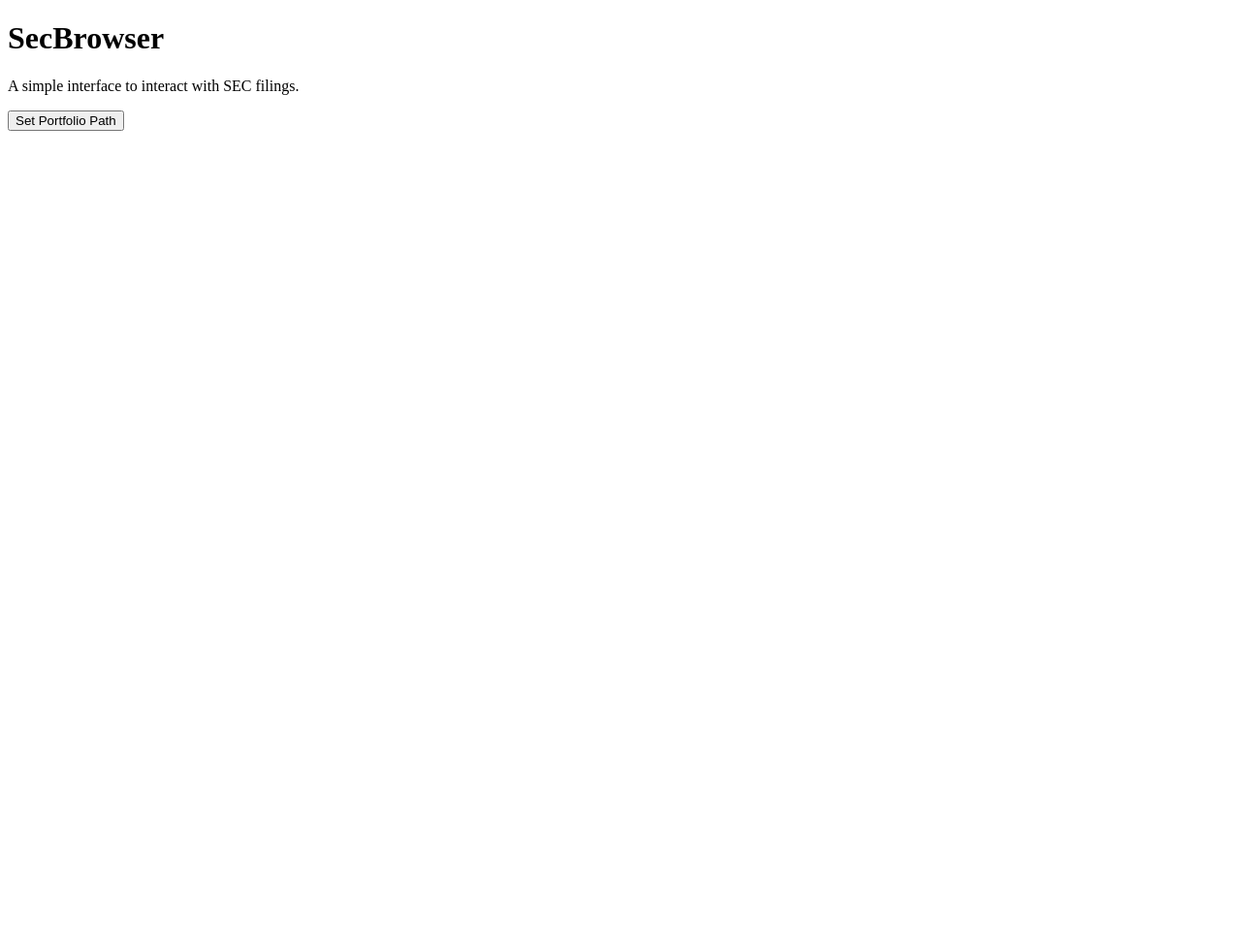
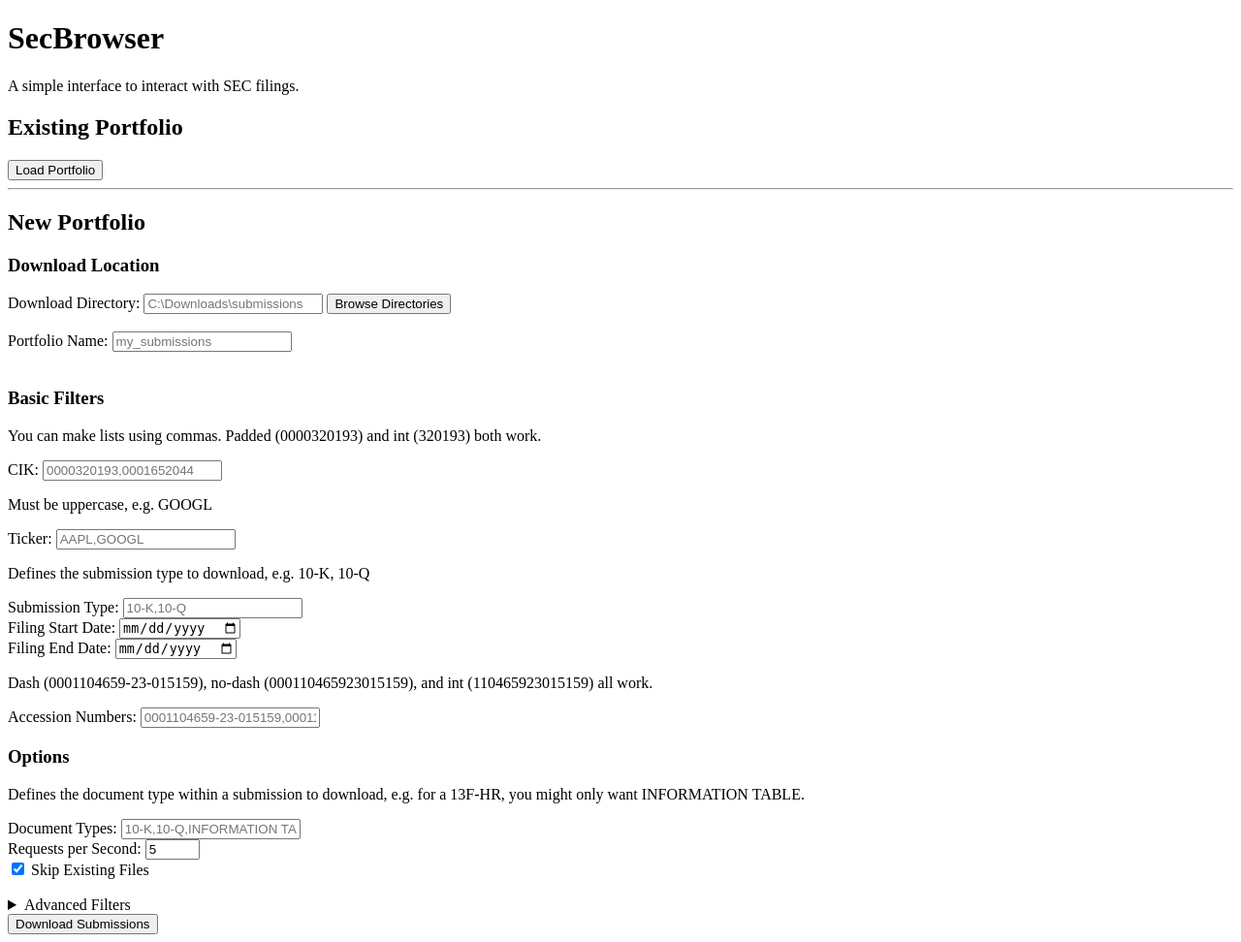
Before and after one commit to john-friedman/datamule-visualization, a Flask app: page / in a window 1280 px wide. Shown: the whole page at 97% size. Before the commit the page ends 135 px from the top, so only its background shows below. Run offline with Flask 3, Linux system fonts and the light colour scheme; some libraries are stand-ins or nearby versions.

Commit message:
added download functionality

```diff
--- a/secbrowser/server.py
+++ b/secbrowser/server.py
@@ -29,6 +29,12 @@ def get_portfolio():
 
     return portfolio_instance
 
+def process_form_list(value):
+    """Convert comma-separated string to list, handling None/empty"""
+    if not value or not value.strip():
+        return None
+    return [item.strip() for item in value.split(',') if item.strip()]
+
 @app.route('/submission/<accession>/document/<int:index>')
 def document_view(accession, index):
    portfolio = get_portfolio()
@@ -51,7 +57,7 @@ def document_view(accession, index):
        if isinstance(content, bytes):
            content = content.decode('utf-8', errors='replace')
 
-       return render_template('document.html', document=document, submission=submission, content=content)
+       return render_template('document.html', document=document, submission=submission, content=content, index=index)
 
    except Exception as e:
        flash(f"Error loading document: {str(e)}", "error")
@@ -88,8 +94,6 @@ def submission_view(accession):
             flash(f"Error loading fundamentals data: {str(e)}", "error")
 
     return render_template('submission.html', submission=submission, xbrl=xbrl, fundamentals=fundamentals)
-
-
 
 @app.route('/portfolio', methods=['GET', 'POST'])
 def portfolio_view():
@@ -202,6 +206,106 @@ def portfolio_view():
             submission_types=[]
         )
 
+@app.route('/download', methods=['GET', 'POST'])
+def download_submissions():
+    if request.method == 'POST':
+        # Handle download folder browsing
+        if 'browse_download_folder' in request.form:
+            root = tk.Tk()
+            root.withdraw()
+            root.attributes('-topmost', True)
+
+            try:
+                folder_path = filedialog.askdirectory(
+                    title="Select Download Folder",
+                    initialdir=os.getcwd()
+                )
+
+                if folder_path:
+                    flash(f"Selected download folder: {folder_path}", "success")
+                    return render_template('index.html', download_path=folder_path)
+
+            except Exception as e:
+                flash(f"Error opening file dialog: {str(e)}", "error")
+            finally:
+                root.destroy()
+
+        # Handle download submission
+        elif 'download_submissions' in request.form:
+            try:
+                # Get form data
+                download_dir = request.form.get('download_dir')
+                folder_name = request.form.get('folder_name')
+
+                if not download_dir or not folder_name:
+                    flash("Download directory and portfolio name are required", "error")
+                    return redirect('/')
+
+                # Create portfolio instance for downloading
+                download_portfolio = Portfolio(os.path.join(download_dir, folder_name))
+
+                # Process form parameters
+                kwargs = {}
+
+                # Basic filters
+                kwargs['cik'] = process_form_list(request.form.get('cik'))
+                kwargs['ticker'] = process_form_list(request.form.get('ticker'))
+                kwargs['submission_type'] = process_form_list(request.form.get('submission_type'))
+                kwargs['filing_date'] = request.form.get('filing_start_date') or None
+                kwargs['document_type'] = process_form_list(request.form.get('document_type'))
+
+                # Handle accession numbers
+                accession_input = request.form.get('accession_numbers')
+                if accession_input:
+                    accessions = [acc.strip() for acc in accession_input.replace('\n', ',').split(',') if acc.strip()]
+                    kwargs['accession_numbers'] = accessions if accessions else None
+
+                # Options
+                kwargs['requests_per_second'] = int(request.form.get('requests_per_second', 5))
+                kwargs['keep_filtered_metadata'] = 'keep_filtered_metadata' in request.form
+                kwargs['standardize_metadata'] = 'standardize_metadata' in request.form
+                kwargs['skip_existing'] = 'skip_existing' in request.form
+
+                # Advanced CIK filters
+                kwargs['sic'] = process_form_list(request.form.get('sic'))
+                kwargs['state'] = process_form_list(request.form.get('state'))
+                kwargs['category'] = request.form.get('category') or None
+                kwargs['industry'] = request.form.get('industry') or None
+                kwargs['exchange'] = process_form_list(request.form.get('exchange'))
+                kwargs['name'] = request.form.get('name') or None
+                kwargs['business_city'] = process_form_list(request.form.get('business_city'))
+                kwargs['business_stateOrCountry'] = process_form_list(request.form.get('business_stateOrCountry'))
+                kwargs['ein'] = request.form.get('ein') or None
+                kwargs['entityType'] = request.form.get('entityType') or None
+                kwargs['fiscalYearEnd'] = request.form.get('fiscalYearEnd') or None
+                kwargs['insiderTransactionForIssuerExists'] = request.form.get('insiderTransactionForIssuerExists') or None
+                kwargs['insiderTransactionForOwnerExists'] = request.form.get('insiderTransactionForOwnerExists') or None
+                kwargs['mailing_city'] = process_form_list(request.form.get('mailing_city'))
+                kwargs['mailing_stateOrCountry'] = process_form_list(request.form.get('mailing_stateOrCountry'))
+                kwargs['ownerOrg'] = request.form.get('ownerOrg') or None
+                kwargs['phone'] = request.form.get('phone') or None
+                kwargs['sicDescription'] = request.form.get('sicDescription') or None
+                kwargs['stateOfIncorporationDescription'] = request.form.get('stateOfIncorporationDescription') or None
+                kwargs['tickers'] = process_form_list(request.form.get('tickers'))
+
+                # Remove None values
+                kwargs = {k: v for k, v in kwargs.items() if v is not None}
+
+                # Start download
+                flash("Starting download... This may take some time", "info")
+                download_portfolio.download_submissions(**kwargs)
+                flash(f"Download completed successfully to {os.path.join(download_dir, folder_name)}", "success")
+
+                # Optionally set this as the current portfolio
+                global selected_portfolio_path
+                selected_portfolio_path = os.path.join(download_dir, folder_name)
+                return redirect('/portfolio')
+
+            except Exception as e:
+                flash(f"Error downloading submissions: {str(e)}", "error")
+
+    return redirect('/')
+
 @app.route('/', methods=['GET', 'POST'])
 def landing_page():
     global selected_portfolio_path
--- a/secbrowser/templates/index.html
+++ b/secbrowser/templates/index.html
@@ -1,19 +1,90 @@
 <!DOCTYPE html>
 <html lang="en">
+
 <head>
     <meta charset="UTF-8">
     <meta name="viewport" content="width=device-width, initial-scale=1.0">
     <title>SecBrowser</title>
 </head>
+
 <body>
     <div class="container">
         <h1>SecBrowser</h1>
         <p class="subtitle">A simple interface to interact with SEC filings.</p>
 
+        <h2>Existing Portfolio</h2>
         <form method="POST">
-            <button type="submit" name="browse_folder">Set Portfolio Path</button>
+            <button type="submit" name="browse_folder">Load Portfolio</button>
         </form>
 
+        <hr>
+
+        <h2>New Portfolio</h2>
+        <form method="POST" action="/download">
+            <h3>Download Location</h3>
+            <label>Download Directory: <input type="text" name="download_dir" value="{{ download_path or '' }}"
+                    placeholder="C:\Downloads\submissions"></label>
+            <button type="submit" name="browse_download_folder">Browse Directories</button><br><br>
+
+            <label>Portfolio Name: <input type="text" name="folder_name" placeholder="my_submissions"></label><br><br>
+
+            <h3>Basic Filters</h3>
+            <p>You can make lists using commas. Padded (0000320193) and int (320193) both work.</p>
+            <label>CIK: <input type="text" name="cik" placeholder="0000320193,0001652044"></label><br>
+            <p>Must be uppercase, e.g. GOOGL</p>
+            <label>Ticker: <input type="text" name="ticker" placeholder="AAPL,GOOGL"></label><br>
+            <p>Defines the submission type to download, e.g. 10-K, 10-Q</p>
+            <label>Submission Type: <input type="text" name="submission_type" placeholder="10-K,10-Q"></label><br>
+            <label>Filing Start Date: <input type="date" name="filing_start_date"></label><br>
+            <label>Filing End Date: <input type="date" name="filing_end_date"></label><br>
+            <p>Dash (0001104659-23-015159), no-dash (000110465923015159), and int (110465923015159) all work.</p>
+            <label>Accession Numbers: <input type="text" name="accession_numbers"
+                    placeholder="0001104659-23-015159,000110465923015159"></label><br>
+
+            <h3>Options</h3>
+            <p>Defines the document type within a submission to download, e.g. for a 13F-HR, you might only want
+                INFORMATION TABLE.</p>
+            <label>Document Types: <input type="text" name="document_type"
+                    placeholder="10-K,10-Q,INFORMATION TABLE"></label><br>
+            <label>Requests per Second: <input type="number" name="requests_per_second" value="5" min="1"
+                    max="10"></label><br>
+            <label><input type="checkbox" name="skip_existing" checked> Skip Existing Files</label><br><br>
+
+            <details>
+                <summary>Advanced Filters</summary>
+                <p>Note: Exists in datamule, may not work here yet.</p>
+                <label>SIC: <input type="text" name="sic" placeholder="3571,7372"></label><br>
+                <label>State: <input type="text" name="state" placeholder="CA,DE"></label><br>
+                <label>Category: <input type="text" name="category" placeholder="Large accelerated filer"></label><br>
+                <label>Industry: <input type="text" name="industry" placeholder="Computer programming"></label><br>
+                <label>Exchange: <input type="text" name="exchange" placeholder="NASDAQ,NYSE"></label><br>
+                <label>Name: <input type="text" name="name" placeholder="Apple Inc"></label><br>
+                <label>Business City: <input type="text" name="business_city"
+                        placeholder="Cupertino,Mountain View"></label><br>
+                <label>Business State/Country: <input type="text" name="business_stateOrCountry"
+                        placeholder="CA,DE"></label><br>
+                <label>EIN: <input type="text" name="ein" placeholder="942404110"></label><br>
+                <label>Entity Type: <input type="text" name="entityType" placeholder="corporation"></label><br>
+                <label>Fiscal Year End: <input type="text" name="fiscalYearEnd" placeholder="0930,1231"></label><br>
+                <label>Insider Transaction for Issuer Exists: <input type="text"
+                        name="insiderTransactionForIssuerExists" placeholder="true,false"></label><br>
+                <label>Insider Transaction for Owner Exists: <input type="text" name="insiderTransactionForOwnerExists"
+                        placeholder="true,false"></label><br>
+                <label>Mailing City: <input type="text" name="mailing_city"
+                        placeholder="Cupertino,Mountain View"></label><br>
+                <label>Mailing State/Country: <input type="text" name="mailing_stateOrCountry"
+                        placeholder="CA,DE"></label><br>
+                <label>Owner Org: <input type="text" name="ownerOrg" placeholder="Apple Inc"></label><br>
+                <label>Phone: <input type="text" name="phone" placeholder="4089961010"></label><br>
+                <label>SIC Description: <input type="text" name="sicDescription"
+                        placeholder="Electronic computers"></label><br>
+                <label>State of Incorporation Description: <input type="text" name="stateOfIncorporationDescription"
+                        placeholder="CALIFORNIA,DELAWARE"></label><br>
+            </details>
+
+            <button type="submit" name="download_submissions">Download Submissions</button>
+        </form>
     </div>
 </body>
+
 </html>
```
Also changed, not shown: README.md, 16 other files.
